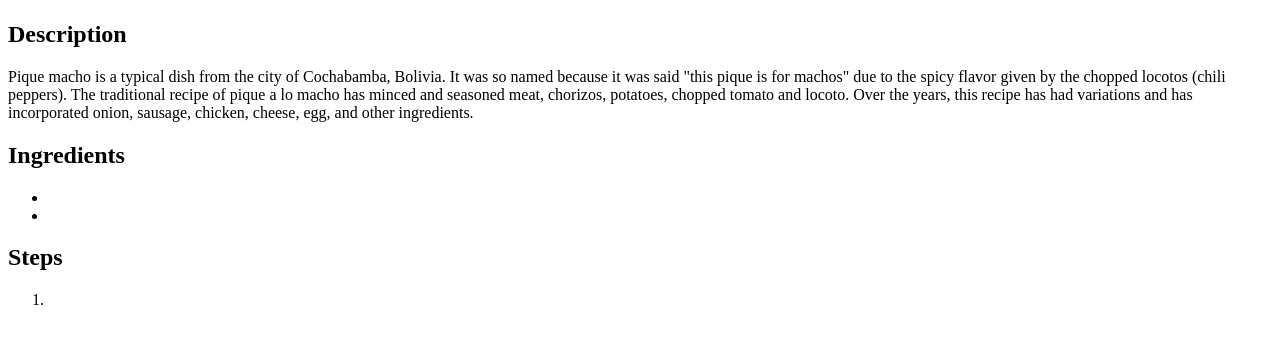
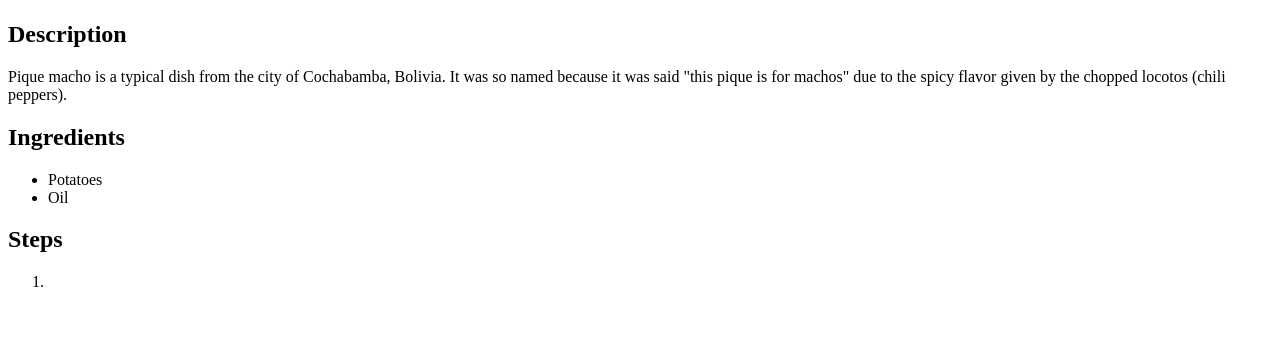
Before and after one commit to Missyfuz/odin-recipes, a plain HTML site: page recipes/pique-macho.html in a window 1280 px wide. Shown: the part 383-726 px from the top of the page. Drawn offline with Linux system fonts and the light colour scheme.

Commit message:
Add unordered list of ingredients-Pique Macho recipe The others are not relevant, i was just trying

```diff
--- a/recipes/pique-macho.html
+++ b/recipes/pique-macho.html
@@ -9,12 +9,11 @@
     <img src="https://chipabythedozen.com/wp-content/uploads/2020/07/Pique-Macho-Bolivia.jpg" alt="A plate of Piche Macho">
     <h2>Description</h2>
     <p>Pique macho is a typical dish from the city of Cochabamba, Bolivia. It was so named because it was said "this pique is for machos" due to the spicy flavor given by the chopped locotos (chili peppers).
-       The traditional recipe of pique a lo macho has minced and seasoned meat, chorizos, potatoes, chopped tomato and locoto. Over the years, this recipe has had variations and has incorporated onion, sausage, chicken, cheese, egg, and other ingredients.
     </p>
     <h2>Ingredients</h2>
     <ul>
-        <li></li>
-        <li></li>
+        <li>Potatoes</li>
+        <li>Oil</li>
     </ul>
     <h2>Steps</h2>
     <ol>
```
Also changed, not shown: recipes/jelly-dessert.html (added, +10 -0 lines), recipes/milanesa-chicken.html (added, +10 -0 lines), styles.css (added).
